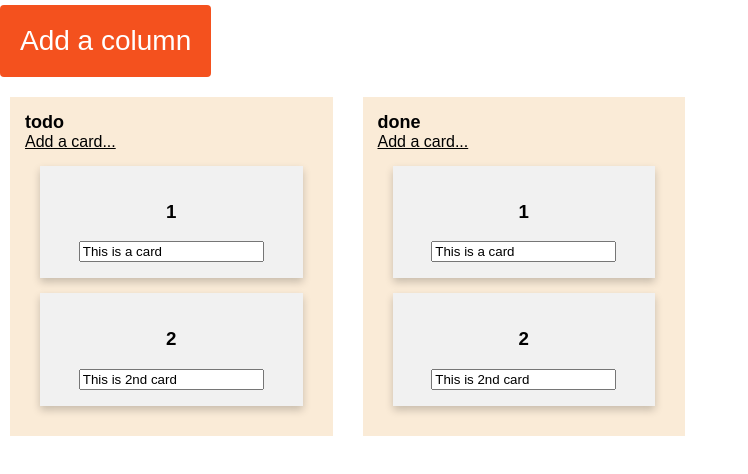
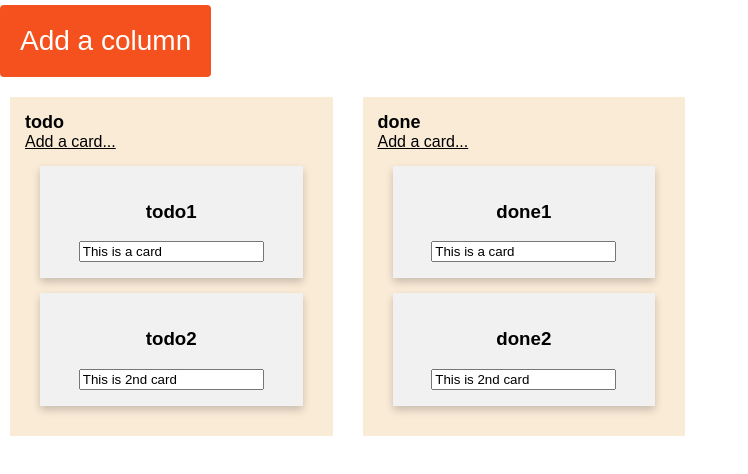
Before and after one commit to sanjeetkum/trello, a React (Create React App) app: page / in a window 1280 px wide. Shown: the top 474 px of the page, without its empty margins (0-748 px from the left). Built offline with nearby package versions, Linux system fonts and the light colour scheme.

Commit message:
card Name update added

```diff
--- a/src/components/Cards/Cards.js
+++ b/src/components/Cards/Cards.js
@@ -7,7 +7,7 @@ export default function Cards({...props}) {
   return (
     <div className="card">
       <h3>{props.cardDetails.id}</h3>
-      <input value={props.cardDetails.cardName} onChange={props.handleCardChange}></input>
+      <input value={props.cardDetails.cardName} name={props.cardDetails.cardName} onChange={props.handleCardChange}></input>
     </div>
   );
 }
--- a/src/components/Columns/Columns.js
+++ b/src/components/Columns/Columns.js
@@ -8,15 +8,15 @@ export default function Columns() {
     todo: {
       id: "todo",
       list: [
-        { id: "1", cardName: "This is a card" },
-        { id: "2", cardName: "This is 2nd card" },
+        { id: "todo1", cardName: "This is a card" },
+        { id: "todo2", cardName: "This is 2nd card" },
       ],
     },
     done: {
       id: "done",
       list: [
-        { id: "1", cardName: "This is a card" },
-        { id: "2", cardName: "This is 2nd card" },
+        { id: "done1", cardName: "This is a card" },
+        { id: "done2", cardName: "This is 2nd card" },
       ],
     },
   };
@@ -33,7 +33,7 @@ export default function Columns() {
   }, []);
 
   const [columnName, setColumnName] = useState("");
-  const [cardName, setCardName] = useState("");
+  // const [cardName, setCardName] = useState("");
 
   const handleSave = (colId) => {
     // console.log(columnName[id]);
@@ -71,13 +71,26 @@ export default function Columns() {
     });
   };
 
-  const handleCardChange = (evt) => {
-    debugger;
+  const handleCardChange = (item ,evt) => {
+    console.log(item)
     const value = evt.target.value;
-    setCardName({
-      ...cardName,
-      [evt.target.name]: value,
+    // setCardName({
+    //   ...cardName,
+    //   [evt.target.name]: value,
+    // });
+    Object.values(
+      columns ? columns:
+      JSON.parse(localStorage.getItem("initialColumns"))
+    ).map((col) => {
+     col && col.list.map((listItem)=>{
+      if(listItem.id === item.id){
+        listItem.cardName =  value;
+      }
+     })
     });
+    setColumns({ ...columns});
+    localStorage.setItem("initialColumns", JSON.stringify(columns));
+
   };
 
   const addAcard = (col, index) => {
@@ -87,7 +100,7 @@ export default function Columns() {
     ).map((item) => {
       if (item.id === col.id) {
         if (item.list) {
-          item.list.splice((item.list.length), 0, {id:`${item.list.length+1}`,cardName:"New Name"});
+          item.list.splice((item.list.length), 0, {id:`${item.list.length+1}`,cardName:"Enter New Card Name..."});
         }
       }
     });
@@ -135,7 +148,7 @@ export default function Columns() {
               <Cards
                 cardDetails={item}
                 key={index}
-                handleCardChange={handleCardChange}
+                handleCardChange={(e)=>handleCardChange(item ,e)}
               />
             ))}
           </div>
```
